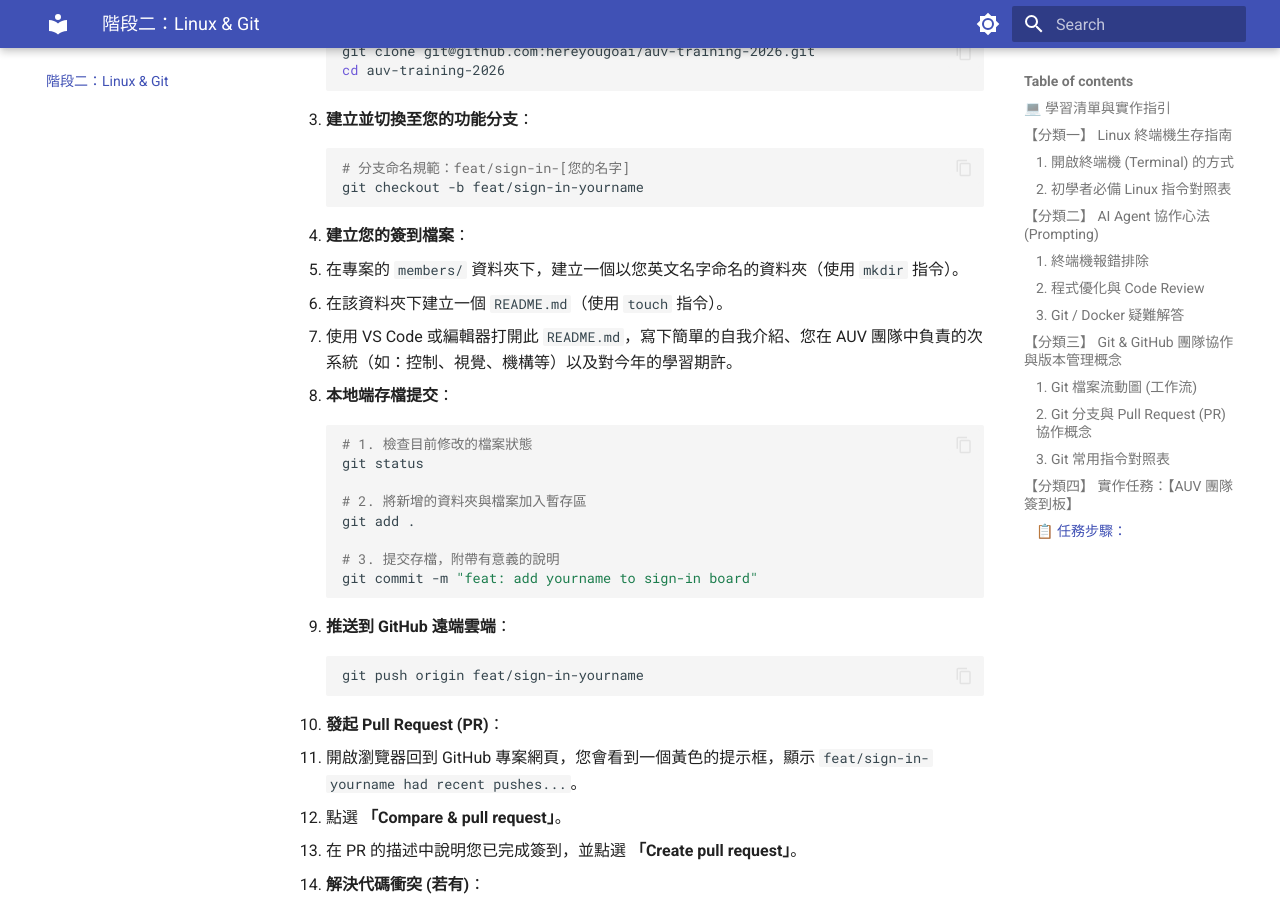
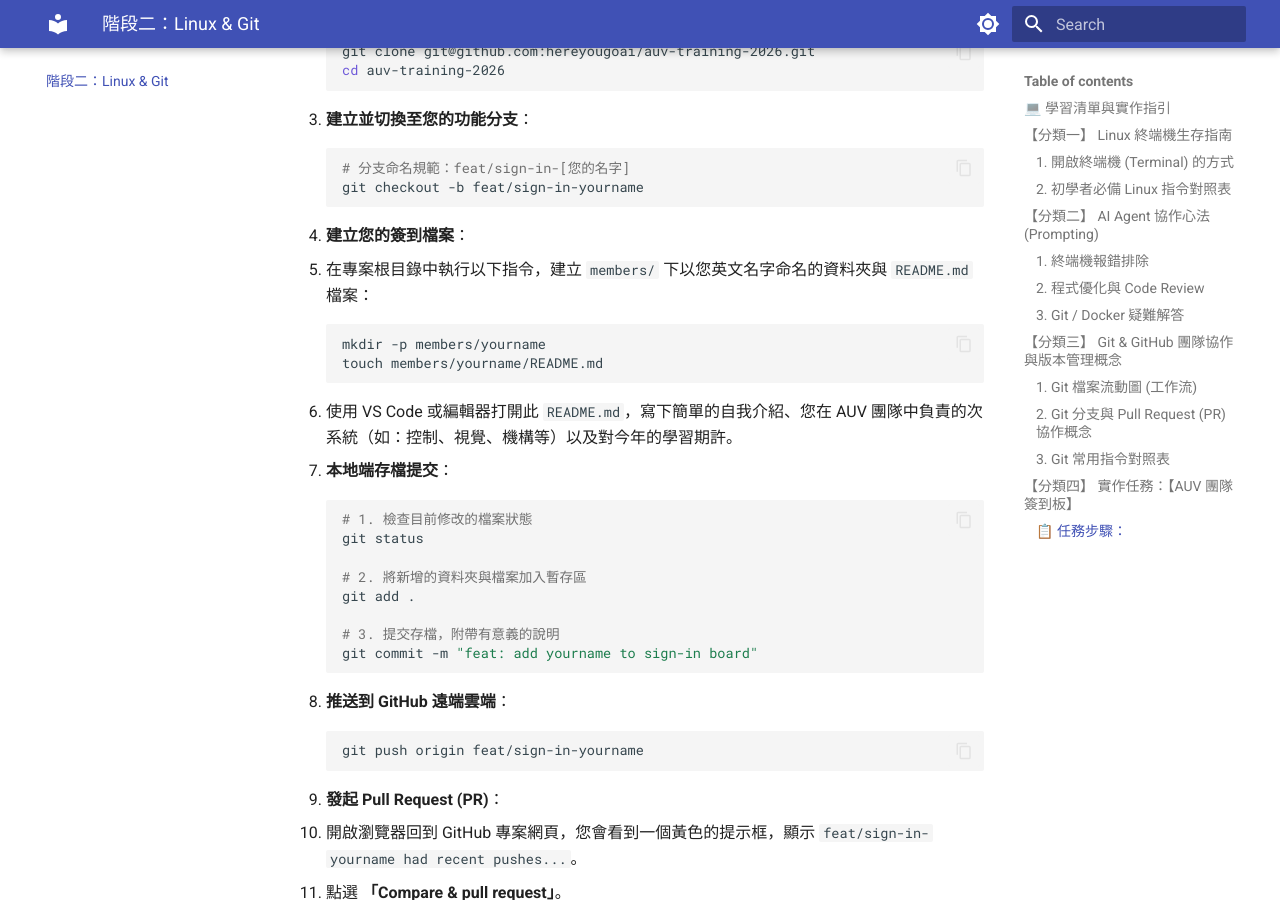
Before and after one commit to hereyougoai/auv-training-2026, an MkDocs documentation site: the page built from docs/stage2_collab/index.md, in a window 1280 px wide and 900 px high, scrolled down 4676 px. Built offline with MkDocs 1.6.1 and Material for MkDocs 9.7.7, drawn with Linux system fonts in a browser that asks for light colours.

Commit message:
fix: create members/ directory in repo and clarify sign-in instructions

````diff
--- a/docs/stage2_collab/index.md
+++ b/docs/stage2_collab/index.md
@@ -142,8 +142,11 @@ gitGraph
    git checkout -b feat/sign-in-yourname
    ```
 4. **建立您的簽到檔案**：
-   * 在專案的 `members/` 資料夾下，建立一個以您英文名字命名的資料夾（使用 `mkdir` 指令）。
-   * 在該資料夾下建立一個 `README.md`（使用 `touch` 指令）。
+   * 在專案根目錄中執行以下指令，建立 `members/` 下以您英文名字命名的資料夾與 `README.md` 檔案：
+     ```bash
+     mkdir -p members/yourname
+     touch members/yourname/README.md
+     ```
    * 使用 VS Code 或編輯器打開此 `README.md`，寫下簡單的自我介紹、您在 AUV 團隊中負責的次系統（如：控制、視覺、機構等）以及對今年的學習期許。
 5. **本地端存檔提交**：
    ```bash
````
Also changed, not shown: 1 other file.
